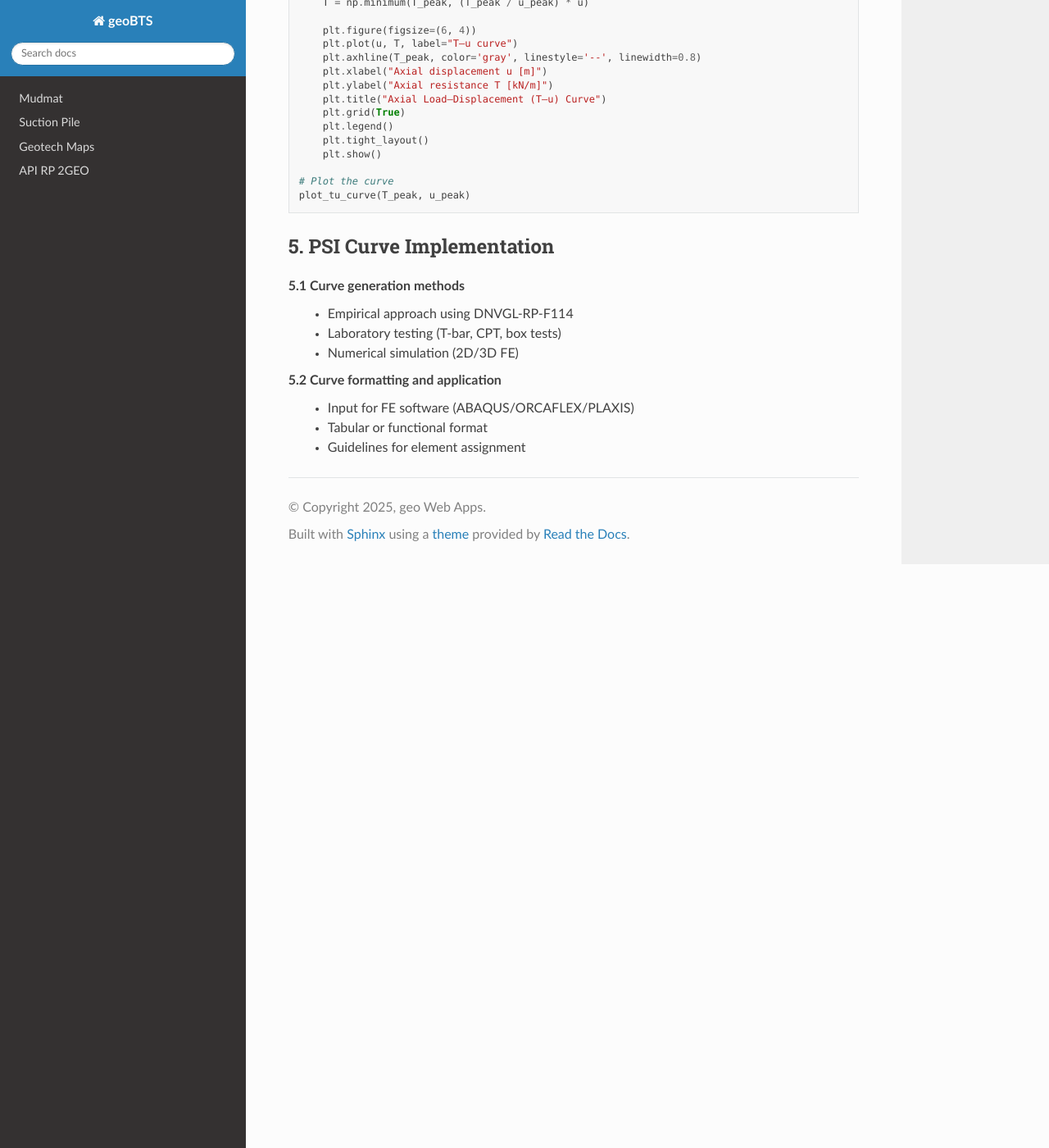
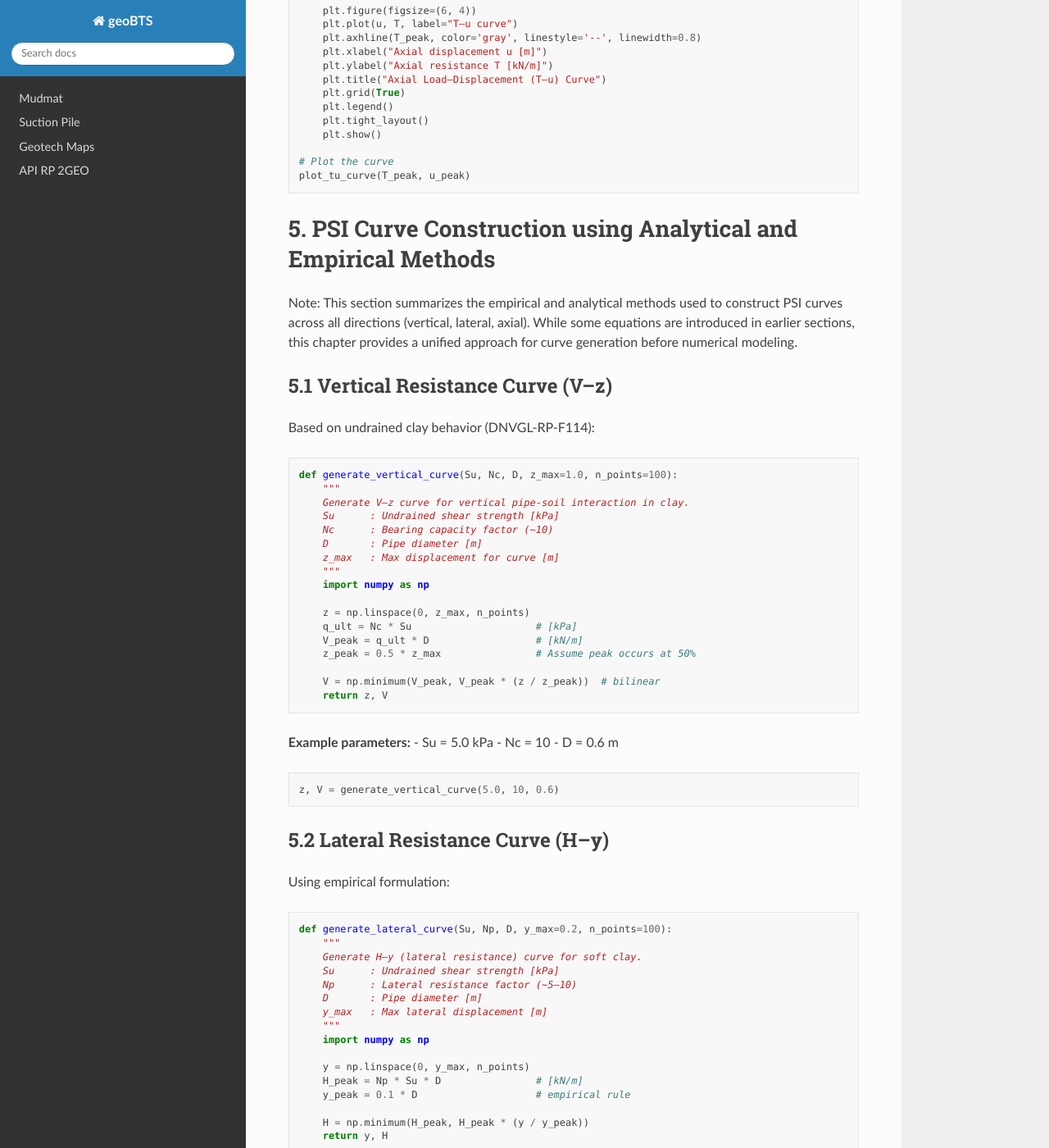
Before and after one commit to jungsohn/geoBTS, a Sphinx documentation site: the page built from docs/source/Pipe_Soil.rst, in a window 1280 px wide and 1400 px high, scrolled down 5819 px. Shown: the whole window at 82% size. Built offline with Sphinx 7.4.7 and the Read the Docs theme 3.1.0, drawn with Linux system fonts in a browser that asks for light colours; some of the changed text lies outside the part shown.

Commit message:
Update Pipe_Soil.rst

```diff
--- a/docs/source/Pipe_Soil.rst
+++ b/docs/source/Pipe_Soil.rst
@@ -313,16 +313,132 @@ Pipe–Soil Interaction (PSI) Handbook
     plot_tu_curve(T_peak, u_peak)
 
 
+5. PSI Curve Construction using Analytical and Empirical Methods
+================================================================
 
-5. PSI Curve Implementation
----------------------------
+Note:
+This section summarizes the empirical and analytical methods used to construct PSI curves
+across all directions (vertical, lateral, axial). While some equations are introduced in earlier sections,
+this chapter provides a unified approach for curve generation before numerical modeling.
 
-5.1 Curve generation methods
-    - Empirical approach using DNVGL-RP-F114
-    - Laboratory testing (T-bar, CPT, box tests)
-    - Numerical simulation (2D/3D FE)
+5.1 Vertical Resistance Curve (V–z)
+-----------------------------------
 
-5.2 Curve formatting and application
-    - Input for FE software (ABAQUS/ORCAFLEX/PLAXIS)
-    - Tabular or functional format
-    - Guidelines for element assignment
+Based on undrained clay behavior (DNVGL-RP-F114):
+
+::
+
+    def generate_vertical_curve(Su, Nc, D, z_max=1.0, n_points=100):
+        """
+        Generate V–z curve for vertical pipe-soil interaction in clay.
+        Su      : Undrained shear strength [kPa]
+        Nc      : Bearing capacity factor (~10)
+        D       : Pipe diameter [m]
+        z_max   : Max displacement for curve [m]
+        """
+        import numpy as np
+
+        z = np.linspace(0, z_max, n_points)
+        q_ult = Nc * Su                     # [kPa]
+        V_peak = q_ult * D                  # [kN/m]
+        z_peak = 0.5 * z_max                # Assume peak occurs at 50%
+
+        V = np.minimum(V_peak, V_peak * (z / z_peak))  # bilinear
+        return z, V
+
+**Example parameters:**
+- Su = 5.0 kPa
+- Nc = 10
+- D = 0.6 m
+
+::
+
+    z, V = generate_vertical_curve(5.0, 10, 0.6)
+
+5.2 Lateral Resistance Curve (H–y)
+----------------------------------
+
+Using empirical formulation:
+
+::
+
+    def generate_lateral_curve(Su, Np, D, y_max=0.2, n_points=100):
+        """
+        Generate H–y (lateral resistance) curve for soft clay.
+        Su      : Undrained shear strength [kPa]
+        Np      : Lateral resistance factor (~5–10)
+        D       : Pipe diameter [m]
+        y_max   : Max lateral displacement [m]
+        """
+        import numpy as np
+
+        y = np.linspace(0, y_max, n_points)
+        H_peak = Np * Su * D                # [kN/m]
+        y_peak = 0.1 * D                    # empirical rule
+
+        H = np.minimum(H_peak, H_peak * (y / y_peak))
+        return y, H
+
+**Example parameters:**
+- Su = 5.0 kPa
+- Np = 6.0
+- D = 0.6 m
+
+::
+
+    y, H = generate_lateral_curve(5.0, 6.0, 0.6)
+
+5.3 Axial Resistance Curve (T–u)
+--------------------------------
+
+Using interface friction model:
+
+::
+
+    def generate_axial_curve(W_prime, suction, mu, u_max=0.1, n_points=100):
+        """
+        Generate T–u (axial resistance) curve.
+        W_prime : Submerged pipe weight [kN/m]
+        suction : Suction resistance [kN/m]
+        mu      : Friction factor (0.2–0.4 for clay)
+        u_max   : Max axial displacement [m]
+        """
+        import numpy as np
+
+        u = np.linspace(0, u_max, n_points)
+        T_peak = mu * (W_prime + suction)
+        u_peak = 0.05                       # [m] empirical
+
+        T = np.minimum(T_peak, T_peak * (u / u_peak))
+        return u, T
+
+**Example parameters:**
+- W' = 5.0 kN/m
+- suction = 1.5 kN/m
+- mu = 0.3
+
+::
+
+    u, T = generate_axial_curve(5.0, 1.5, 0.3)
+
+5.4 Visualizing All PSI Curves (Optional)
+-----------------------------------------
+
+::
+
+    import matplotlib.pyplot as plt
+
+    def plot_psi_curve(x, y, xlabel, ylabel, title):
+        plt.figure(figsize=(6, 4))
+        plt.plot(x, y, label=title)
+        plt.xlabel(xlabel)
+        plt.ylabel(ylabel)
+        plt.title(title)
+        plt.grid(True)
+        plt.legend()
+        plt.tight_layout()
+        plt.show()
+
+    # Example usage:
+    z, V = generate_vertical_curve(5.0, 10, 0.6)
+    plot_psi_curve(z, V, "Displacement z [m]", "Vertical Resistance V [kN/m]", "Vertical V–z Curve")
```
